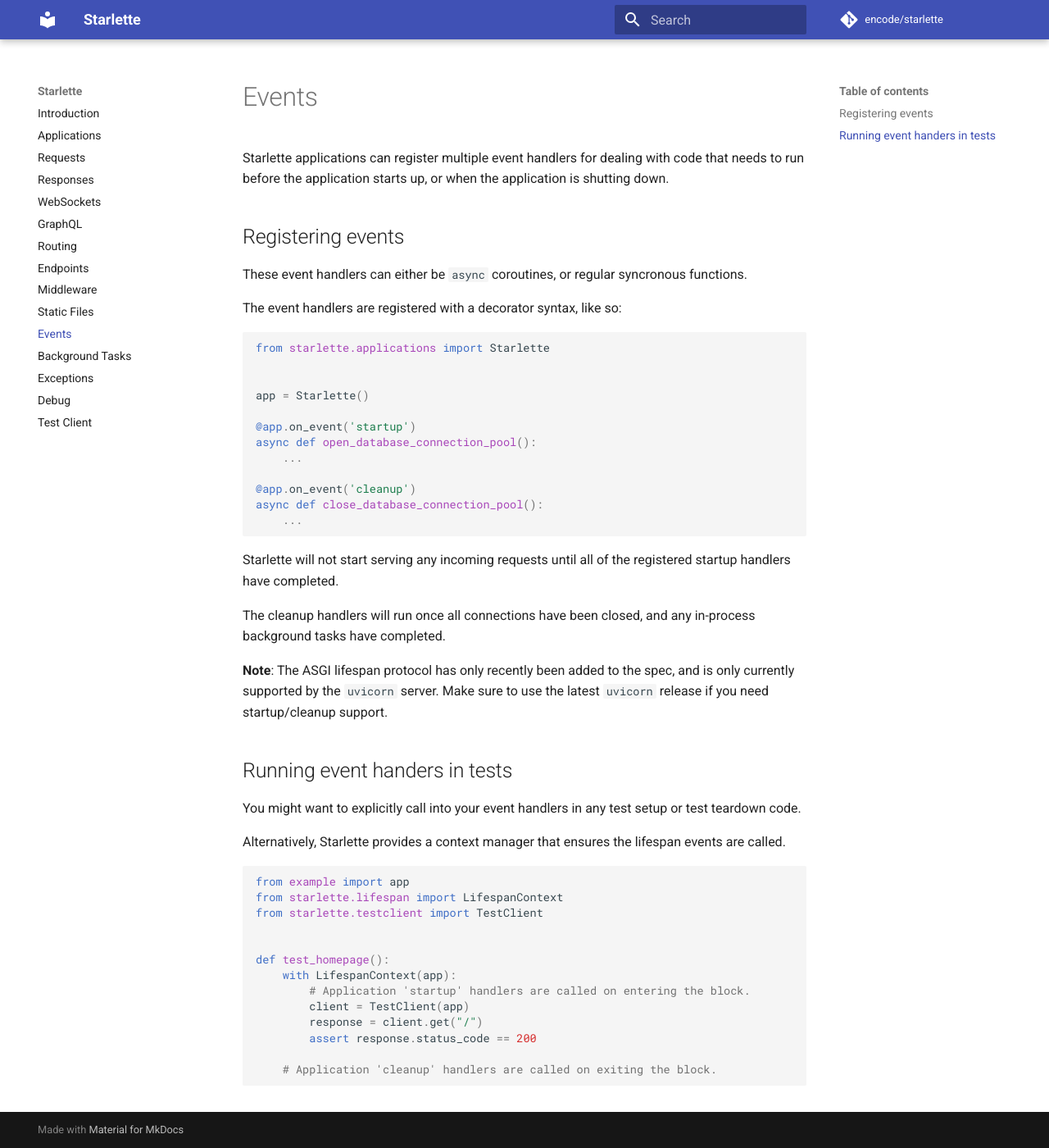
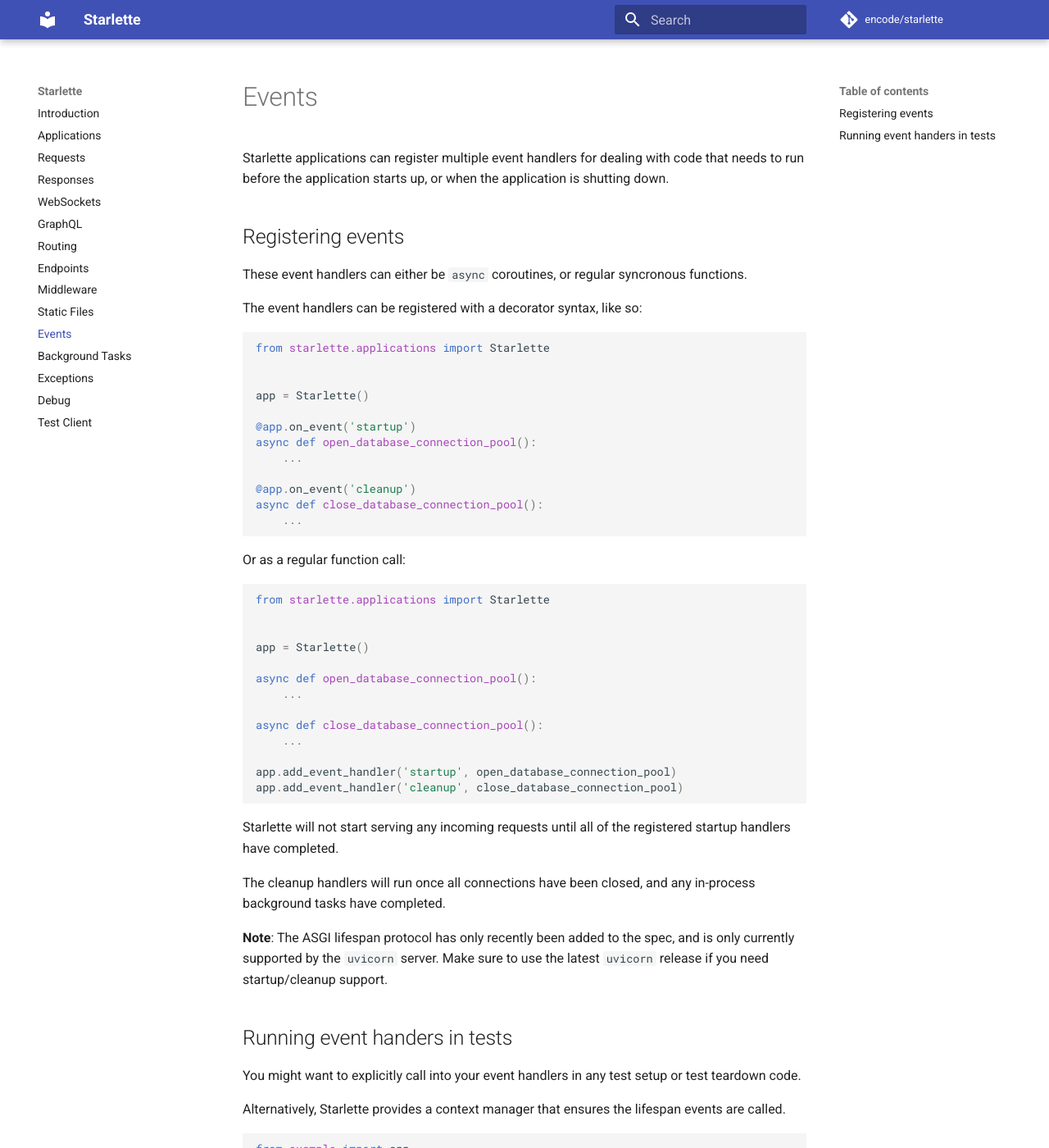
Before and after one commit to hidraco/starlette, an MkDocs documentation site: the page built from docs/events.md, in a window 1280 px wide and 1400 px high. Shown: the whole window at 82% size. Built offline with MkDocs 1.6.1 and Material for MkDocs 9.7.7, drawn with Linux system fonts in a browser that asks for light colours; comment, search, counter and statistics services are not loaded.

Commit message:
Add documentation to reflect `add_event_handler` (#129)
* Update applications docs

* Update events docs

* slight reword

* make requested changes

* split into two examples

````diff
--- a/docs/events.md
+++ b/docs/events.md
@@ -8,7 +8,7 @@ is shutting down.
 These event handlers can either be `async` coroutines, or regular syncronous
 functions.
 
-The event handlers are registered with a decorator syntax, like so:
+The event handlers can be registered with a decorator syntax, like so:
 
 ```python
 from starlette.applications import Starlette
@@ -23,6 +23,23 @@ async def open_database_connection_pool():
 @app.on_event('cleanup')
 async def close_database_connection_pool():
     ...
+```
+Or as a regular function call:
+
+```python
+from starlette.applications import Starlette
+
+
+app = Starlette()
+
+async def open_database_connection_pool():
+    ...
+
+async def close_database_connection_pool():
+    ...
+
+app.add_event_handler('startup', open_database_connection_pool)
+app.add_event_handler('cleanup', close_database_connection_pool)
 
 ```
 
````
Also changed, not shown: docs/applications.md (+10 -1 lines).
